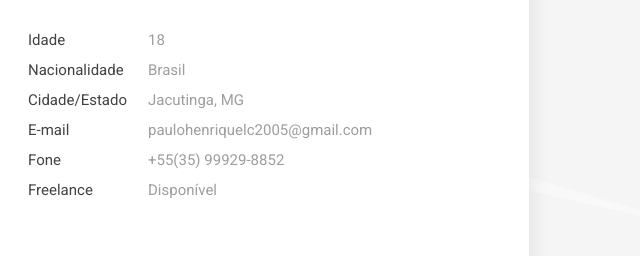
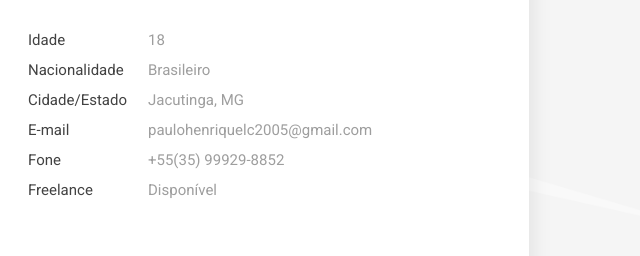
Before and after one commit to PauloQuimica/PauloQuimica.github.io, a plain HTML site: page index.html in a window 1280 px wide. Shown: the part 429-685 px from the top of the page, 627-1267 px from the left. Drawn offline with Linux system fonts and the light colour scheme; a web font is replaced by a local one.

Commit message:
Correcao da nacionalidade

```diff
--- a/index.html
+++ b/index.html
@@ -131,7 +131,7 @@
                     <div class="col-sm-6 col-md-6 col-lg-6">
                       <ul class="info-list">
                         <li><span class="title">Idade</span><span class="value">18</span></li>
-                        <li><span class="title">Nacionalidade</span><span class="value">Brasil</span></li>
+                        <li><span class="title">Nacionalidade</span><span class="value">Brasileiro</span></li>
                         <li><span class="title">Cidade/Estado</span><span class="value">Jacutinga, MG</span></li>
                         <li><span class="title">E-mail</span><span class="value">paulohenriquelc2005@gmail.com</span></li>
                         <li><span class="title">Fone</span><span class="value">+55(35) 99929-8852</span></li>
```
